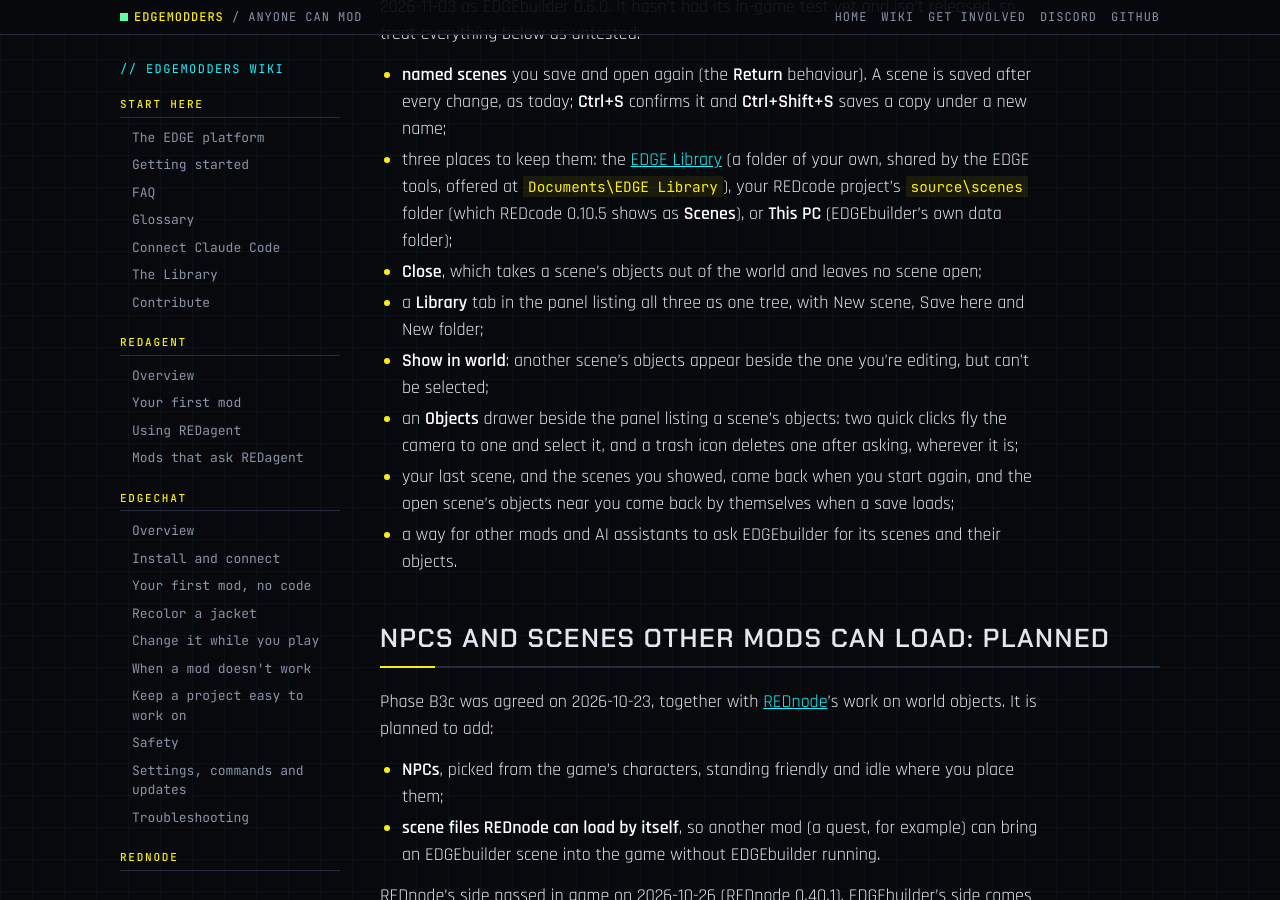
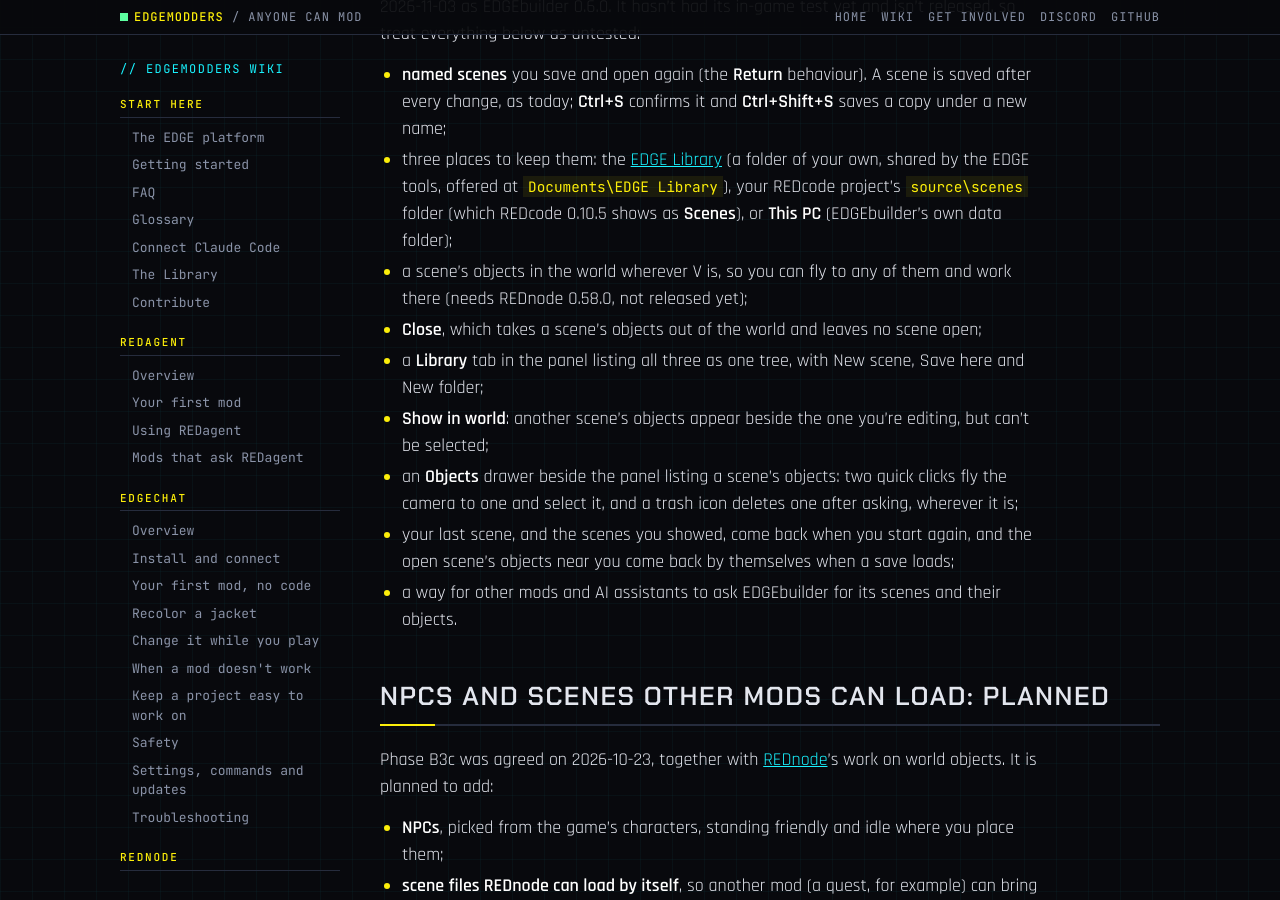
Before and after one commit to Edgemodders/EDGEweb, a Jekyll site: the page built from docs/wiki/edgebuilder/scenes.md, in a window 1280 px wide and 900 px high, scrolled down 1893 px. Built offline with Jekyll 4.4.1, drawn with Linux system fonts in a browser that asks for light colours.

Commit message:
Wiki: EDGEbuilder's objects far from V, in the build being tested
Co-Authored-By: Claude Opus 5.5 <noreply@anthropic.com>

```diff
--- a/docs/wiki/edgebuilder/scenes.md
+++ b/docs/wiki/edgebuilder/scenes.md
@@ -41,6 +41,7 @@ Phase B3, **Arrange and save**, comes in two halves. The first, B3-1 Arrange, pa
 
 - **named scenes** you save and open again (the **Return** behaviour). A scene is saved after every change, as today; **Ctrl+S** confirms it and **Ctrl+Shift+S** saves a copy under a new name;
 - three places to keep them: the [EDGE Library](../library.html) (a folder of your own, shared by the EDGE tools, offered at `Documents\EDGE Library`), your REDcode project's `source\scenes` folder (which REDcode 0.10.5 shows as **Scenes**), or **This PC** (EDGEbuilder's own data folder);
+- a scene's objects in the world wherever V is, so you can fly to any of them and work there (needs REDnode 0.58.0, not released yet);
 - **Close**, which takes a scene's objects out of the world and leaves no scene open;
 - a **Library** tab in the panel listing all three as one tree, with New scene, Save here and New folder;
 - **Show in world**: another scene's objects appear beside the one you're editing, but can't be selected;
```
